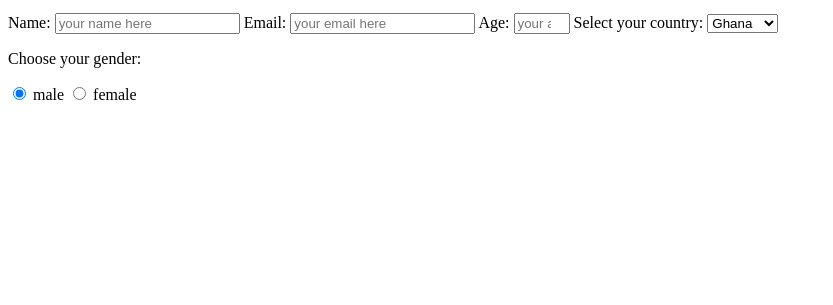
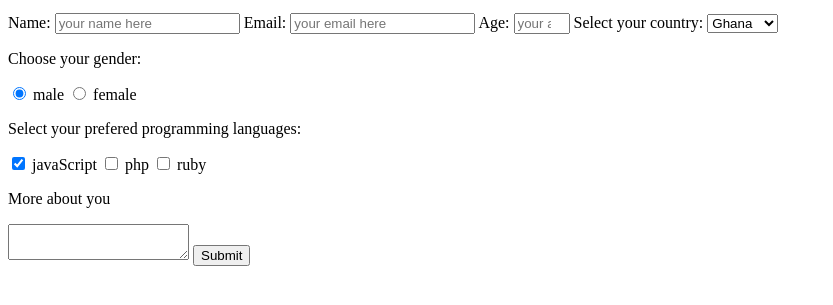
Before and after one commit to Chrissiku/projectChrisChahine, a plain HTML site: page index.html in a window 1280 px wide. Shown: the part 101-406 px from the top of the page, without its empty margins (0-833 px from the left). Drawn offline with Linux system fonts and the light colour scheme.

Commit message:
Finish stories 15, 16 and 17

```diff
--- a/index.html
+++ b/index.html
@@ -53,6 +53,27 @@
       <label for="male">male</label>
       <input type="radio" id="female" name="gender" value="female" />
       <label for="female">female</label>
+
+      <p>Select your prefered programming languages:</p>
+      <input
+        type="checkbox"
+        id="javaScript"
+        name="programming"
+        value="javaScript"
+        checked
+      />
+      <label for="javaScript">javaScript</label>
+
+      <input type="checkbox" id="php" name="programming" value="php" />
+      <label for="php">php</label>
+
+      <input type="checkbox" id="ruby" name="programming" value="ruby" />
+      <label for="ruby">ruby</label>
+
+      <p>More about you</p>
+      <textarea id=""></textarea>
+
+      <button id="submit">Submit</button>
     </form>
 
     <script src="https://cdn.freecodecamp.org/testable-projects-fcc/v1/bundle.js"></script>
```
